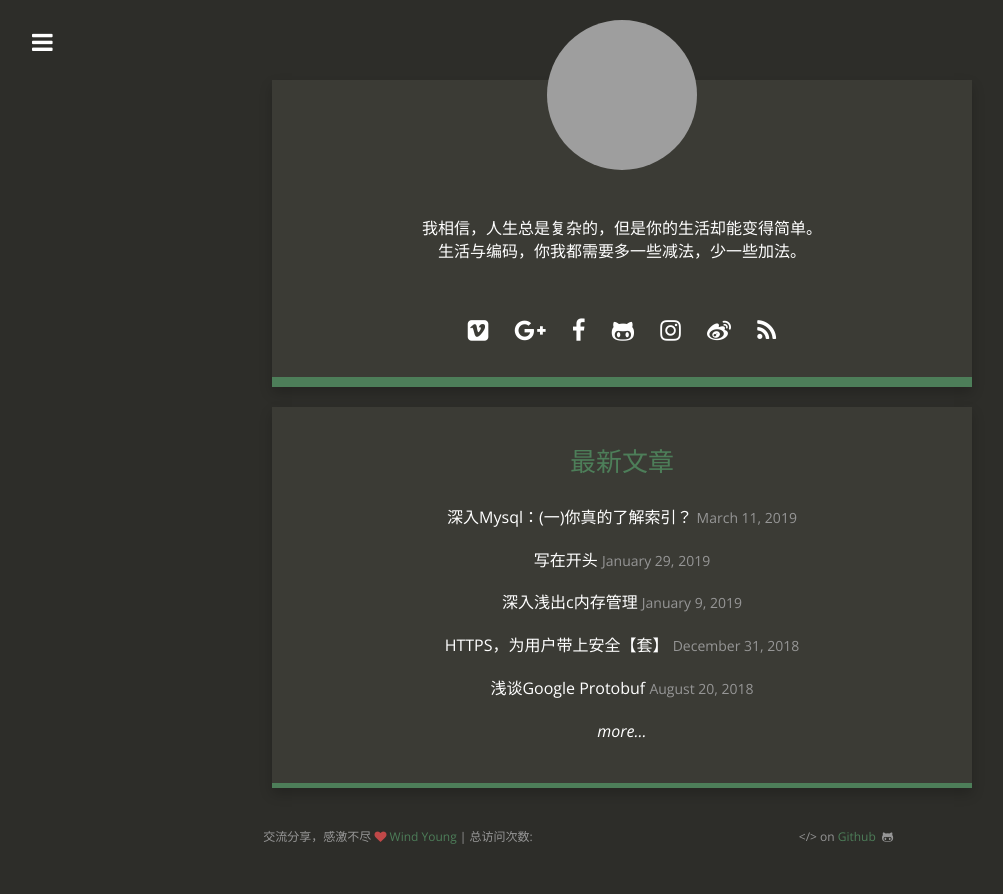
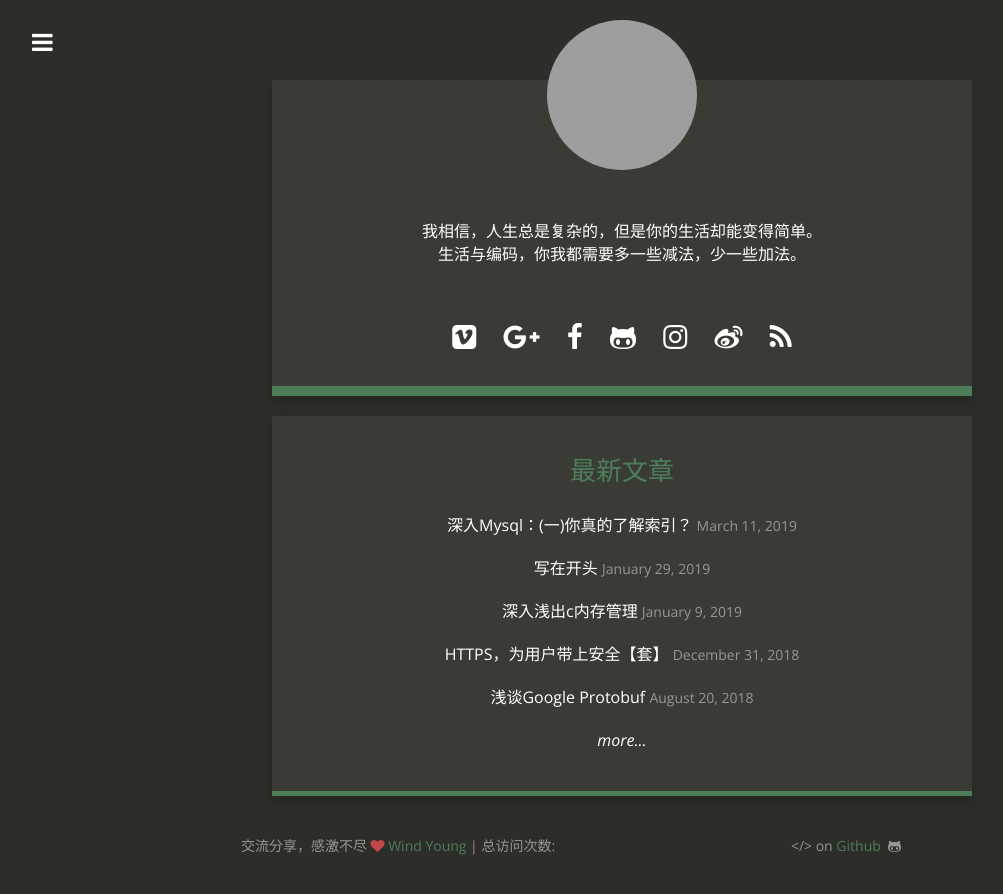
Before and after one commit to wind3110991/wind3110991.github.io, a Jekyll site: the page built from index.html, in a window 1280 px wide. Shown: the top 894 px of the page, without its empty margins (18-1021 px from the left). Built offline with Jekyll 4.4.1, drawn with Linux system fonts in a browser that asks for light colours; nearby versions of some CDN libraries; comment, search, counter and statistics services are not loaded; grey boxes are pictures that could not be loaded.

Commit message:
update blog

```diff
--- a/css/style.scss
+++ b/css/style.scss
@@ -48,7 +48,7 @@ body {
 	font-weight: 300;
 	background-color: $dark;
 	color: $white;
-	font-size: 12px;
+	font-size: 14px;
 	height: 100%;
 	width: 100%
 }
```
